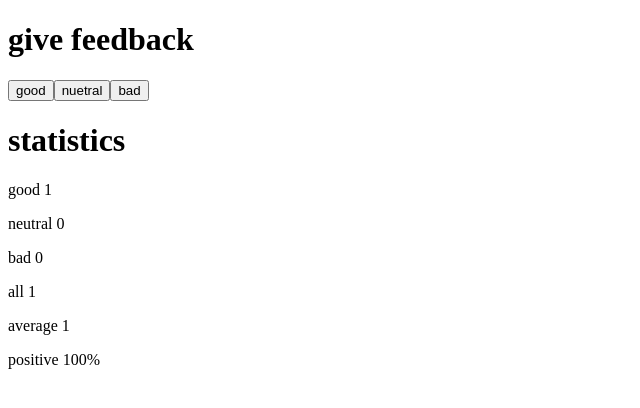
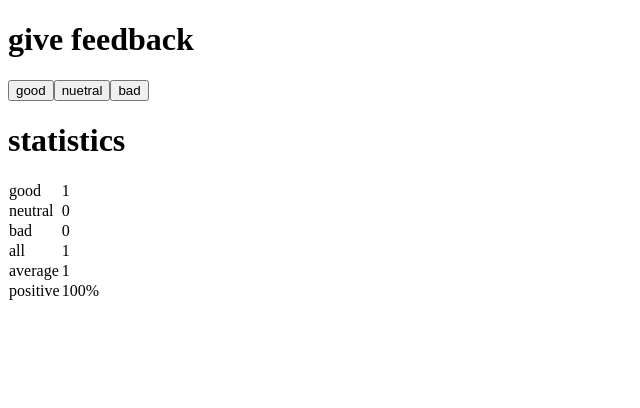
Before and after one commit to evman89/Full-Stack-Open, a React (Vite) app in the folder part1/unicafe/: page / in a window 1280 px wide. Both pictures are taken after a click on the button "good". Shown: the top 408 px of the page, without its empty margins (0-640 px from the left). Built offline with nearby package versions, Linux system fonts and the light colour scheme.

Commit message:
Part 1 exercise 11

```diff
--- a/part1/unicafe/src/App.jsx
+++ b/part1/unicafe/src/App.jsx
@@ -7,7 +7,10 @@
 }
 const StatisticLine = (props) => {
   return (
-    <p>{props.text} {props.value}</p>
+    <tr>
+      <td> {props.text} </td>
+      <td> {props.value} </td>
+    </tr>
   )
 }
 const Statistics = (props) => {
```
